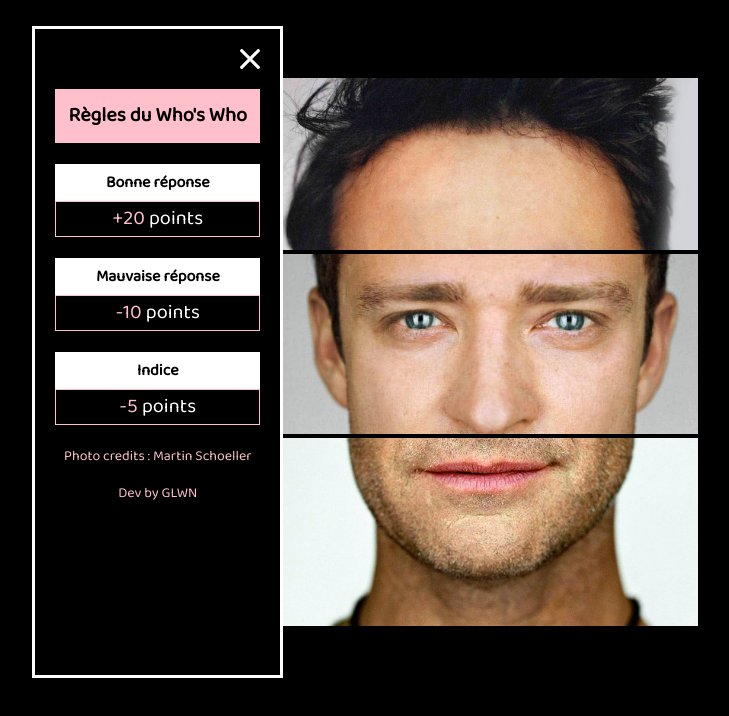
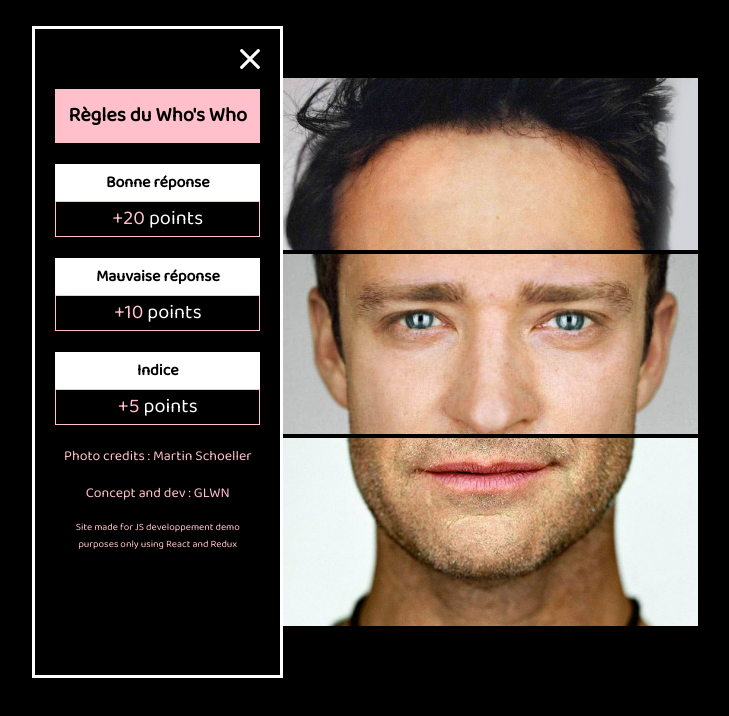
Before and after one commit to GLWN/whoswho, a React (Create React App) app: page / in a window 1280 px wide. Both pictures are taken after a click on the button "règles". Shown: the top 716 px of the page, without its empty margins (275-1004 px from the left). Built offline with nearby package versions, Linux system fonts and the light colour scheme.

Commit message:
set an app conf file, some cleaning

```diff
--- a/src/App.scss
+++ b/src/App.scss
@@ -260,6 +260,9 @@ p, span, h2, h3, h4 {
 		.credits p {
 			font-size: 14px;
 			color: $color-2;
+		}
+		.credits .disclaimer {
+			font-size: 10px;
 		}
 	}
 	.counter-title {
--- a/src/Dashboard.js
+++ b/src/Dashboard.js
@@ -1,8 +1,9 @@
-import React, { Component } from 'react';
-import { connect } from 'react-redux';
+import React, { Component } from 'react'
+import { connect } from 'react-redux'
 import Rules from './components/Rules'
-import pictoFace from './img/picto/picto-face-3d.png';
-import pictoWin from './img/picto/picto-applause-win.jpg';
+import pictoFace from './img/picto/picto-face-3d.png'
+import pictoWin from './img/picto/picto-applause-win.jpg'
+import conf from './conf'
 
 class Dashboard extends Component {
     constructor(props) {
@@ -71,25 +72,27 @@ class Dashboard extends Component {
     displayFaceCount = () => {
         let statusText = "";
         const nbFaces = this.props.availableFaces.length
+        const { gameover, oneLeft, twoLeft, statusDefault } = conf.wording.status;
 
         switch (nbFaces) {
             case 0 :
-                statusText = "Le jeu est terminé, bravo !";
+                statusText = {gameover};
                 return statusText;
             case 1 :
-                statusText = "Il ne reste plus qu'une personne à trouver" ;
+                statusText = {oneLeft} ;
                 return statusText;
             case 2 :
-                statusText = "Il ne reste plus que 2 personnes à trouver" ;
+                statusText = {twoLeft} ;
                 return statusText;
             default :
-                statusText = "Il reste " + this.props.availableFaces.length + " personnes à trouver" ;
+                statusText = statusDefault[0] + this.props.availableFaces.length + statusDefault[1] ;
                 return statusText;
         }
     }
 
     render() {
         const { points, success, availableFaces, rulesAreShown } = this.props;
+        const { photo } = conf.wording.credits;
 
         return(
             <div className="dashboard not-selectable">
@@ -124,7 +127,7 @@ class Dashboard extends Component {
                     : "black"
                 }}>{this.state.counter}</p>
 
-                <p className="credits">Photo credits : Martin Schoeller</p>
+                <p className="credits">{photo}</p>
                 <p className="counter-faces">{this.displayFaceCount()}</p>
                 <button className="rules button" onClick={this.showRules}>règles</button>
                 <button className="reset button" onClick={this.resetApp}>reset</button>
--- a/src/FaceWrapper.js
+++ b/src/FaceWrapper.js
@@ -1,6 +1,6 @@
-import React, { Component } from 'react';
-import Slice from './components/Slice';
-import { connect } from 'react-redux';
+import React, { Component } from 'react'
+import Slice from './components/Slice'
+import { connect } from 'react-redux'
 
 class FaceWrapper extends Component {
     render() {
--- a/src/components/Rules.js
+++ b/src/components/Rules.js
@@ -1,6 +1,7 @@
-import React, { Component } from 'react';
-import IconClose from '../img/icons/close.svg';
-import { connect } from 'react-redux';
+import React, { Component } from 'react'
+import IconClose from '../img/icons/close.svg'
+import { connect } from 'react-redux'
+import conf from '../conf'
 
 class Rules extends Component {
     constructor(props) {
@@ -15,27 +16,32 @@ class Rules extends Component {
     }
 
     render() {
+        const { success, fail, clue } = conf.points;
+        const { good, bad, indice } = conf.wording.rules;
+        const { photo, dev, disclaimer } = conf.wording.credits;
+
         return(
             <div className="rules-layer">
                 <img className="icon-close" alt="close icon" onClick={this.closeLayer} src={IconClose} />
                 <h3>Règles du Who's Who</h3>
                 <ul>
                     <li>
-                        <h4>Bonne réponse</h4>
-                        <p><span className="text-color"> +20 </span>points</p>
+                        <h4>{good}</h4>
+                        <p><span className="text-color">{` +${success} `}</span>points</p>
                     </li>
                     <li>
-                        <h4>Mauvaise réponse</h4>
-                        <p><span className="text-color"> -10 </span>points</p>
+                        <h4>{bad}</h4>
+                        <p><span className="text-color">{` +${fail} `}</span>points</p>
                     </li>
                     <li>
-                        <h4>Indice</h4>
-                        <p><span className="text-color"> -5 </span>points</p>
+                        <h4>{indice}</h4>
+                        <p><span className="text-color">{` +${clue} `}</span>points</p>
                     </li>
                 </ul>
                 <div className="credits">
-                    <p>Photo credits : Martin Schoeller</p>
-                    <p>Dev by GLWN</p>
+                    <p>{photo}</p>
+                    <p>{dev}</p>
+                    <p className="disclaimer">{disclaimer}</p>
                 </div>
             </div>
         )
--- a/src/components/Slice.js
+++ b/src/components/Slice.js
@@ -1,7 +1,8 @@
-import React, { Component } from 'react';
-import { connect } from 'react-redux';
-import IconClose from '../img/icons/close.svg';
-import shuffle from '../utils/shuffle.js';
+import React, { Component } from 'react'
+import { connect } from 'react-redux'
+import IconClose from '../img/icons/close.svg'
+import shuffle from '../utils/shuffle.js'
+import conf from '../conf'
 
 class Slice extends Component {
     constructor(props) {
@@ -34,6 +35,8 @@ class Slice extends Component {
         e.preventDefault();
         const input = this.answerInput.current.value;
         const faceName = this.props.firstname + (this.props.lastname ? " " + this.props.lastname : "");
+        const { success, fail } = conf.points;
+
         // WIN
         if(input.toLowerCase() === faceName.toLowerCase()) {
             this.setState({
@@ -43,6 +46,7 @@ class Slice extends Component {
             this.props.dispatch({
                 type: 'SHOW_SUCCESS',
                 id: this.props.faceId,
+                points: success,
                 success: true
             });
         // FAIL
@@ -52,19 +56,21 @@ class Slice extends Component {
             });
             this.props.dispatch({
                 type: 'COUNT_FAIL',
-                points: 10
+                points: fail
             });
         }
     }
 
     showHint = (e) => {
         e.preventDefault();
+        const { clue } = conf.points;
+
         this.setState({
             isHintShown: !this.state.isHintShown
         });
         this.props.dispatch({
             type: 'COUNT_FAIL',
-            points: 5
+            points: clue
         });
     }
 
@@ -82,6 +88,8 @@ class Slice extends Component {
     render() {
         const effect = ["slideIn-1", "slideIn-2", "slideIn-3", "slideIn-4", "slideIn-5"];
         const effectRandom = shuffle(effect);
+        const { clue } = conf.points;
+        const { myNameIs, showHint } = conf.wording.slice;
 
         return(
             <li
@@ -100,7 +108,7 @@ class Slice extends Component {
                         <img className="icon-close" alt="close icon" onClick={this.closeQuestionLayer} src={IconClose} />
                         <div className="valign-wrapper center width-100">
                             <div className="valign-inner">
-                                <h2>My name is :</h2>
+                                <h2>{`${myNameIs} : `}</h2>
                                 <form onSubmit={this.handleAnswer} className={this.state.isAnswered ? "shake-me" : ""}>
                                     <input
                                         type="text"
@@ -117,7 +125,9 @@ class Slice extends Component {
                                     <br />
                                     {
                                         !this.state.isHintShown &&
-                                        <button className="indice" onClick={this.showHint}>voir l'indice (-5 points)</button>
+                                    <button className="indice" onClick={this.showHint}>
+                                        {`${showHint} (-${clue} points)`}
+                                    </button>
                                     }
                                     {
                                         this.state.isHintShown &&
--- /dev/null
+++ b/src/conf/index.js
@@ -0,0 +1,31 @@
+const conf = {
+    'points': {
+        'success': 20,
+        'fail': 10,
+        'clue': 5
+    },
+    'wording': {
+        'credits': {
+            'photo': "Photo credits : Martin Schoeller",
+            'dev': "Concept and dev : GLWN",
+            'disclaimer': "Site made for JS developpement demo purposes only using React and Redux"
+        },
+        'rules': {
+            'good': "Bonne réponse",
+            'bad': "Mauvaise réponse",
+            'indice': "Indice"
+        },
+        'slice': {
+            'myNameIs': "Mon nom est",
+            'showHint': "Voir l'indice"
+        },
+        'status': {
+            'gameover': "Le jeu est terminé, bravo !",
+            'oneLeft': "Il ne reste plus qu'une personne à trouver",
+            'twoLeft': "Il ne reste plus que deux personnes à trouver",
+            'statusDefault': ["Il reste ", " personnes à trouver"]
+        }
+    }
+}
+
+export default conf;
--- a/src/reducers/appReducer.js
+++ b/src/reducers/appReducer.js
@@ -1,5 +1,5 @@
-import facesJson from '../faces.json';
-import shuffle from '../utils/shuffle';
+import facesJson from '../faces.json'
+import shuffle from '../utils/shuffle'
 
 const availableFaces = [];
 const winPoints = 20;
--- a/src/store/store.js
+++ b/src/store/store.js
@@ -1,5 +1,5 @@
-import { createStore } from 'redux';
-import appReducer from '../reducers/appReducer';
+import { createStore } from 'redux'
+import appReducer from '../reducers/appReducer'
 
 const store = createStore(appReducer);
 
```
Also changed, not shown: public/index.html (+4 -60 lines), src/index.js (+7 -7 lines), 1 other file (tests, documents, lock files or other folders).
